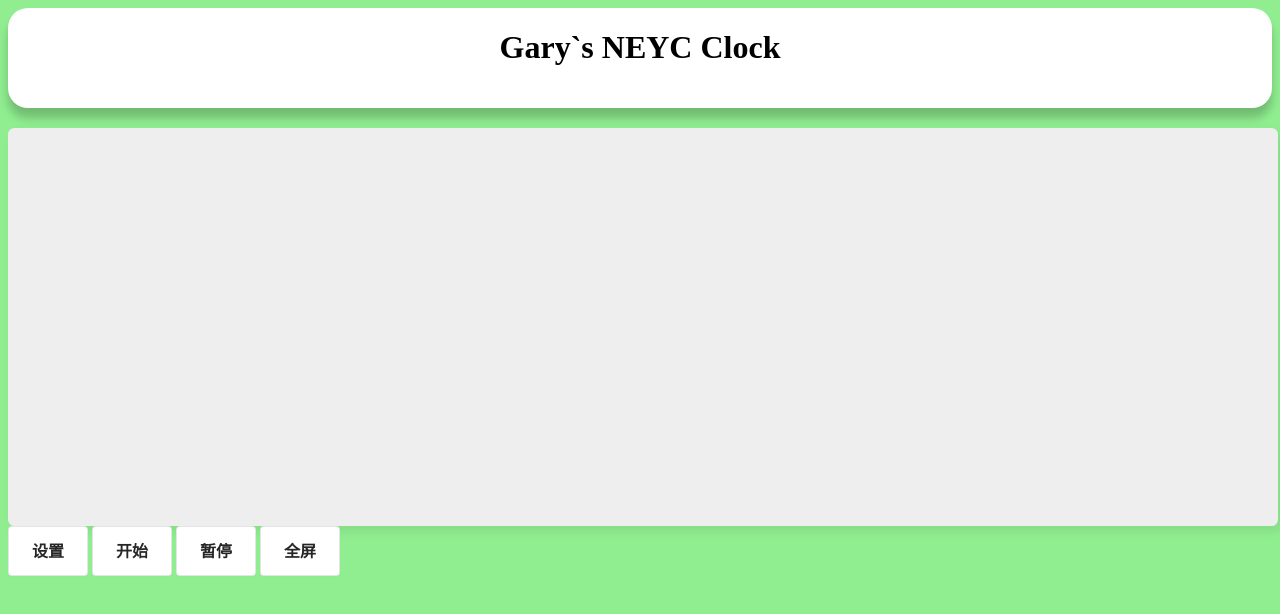
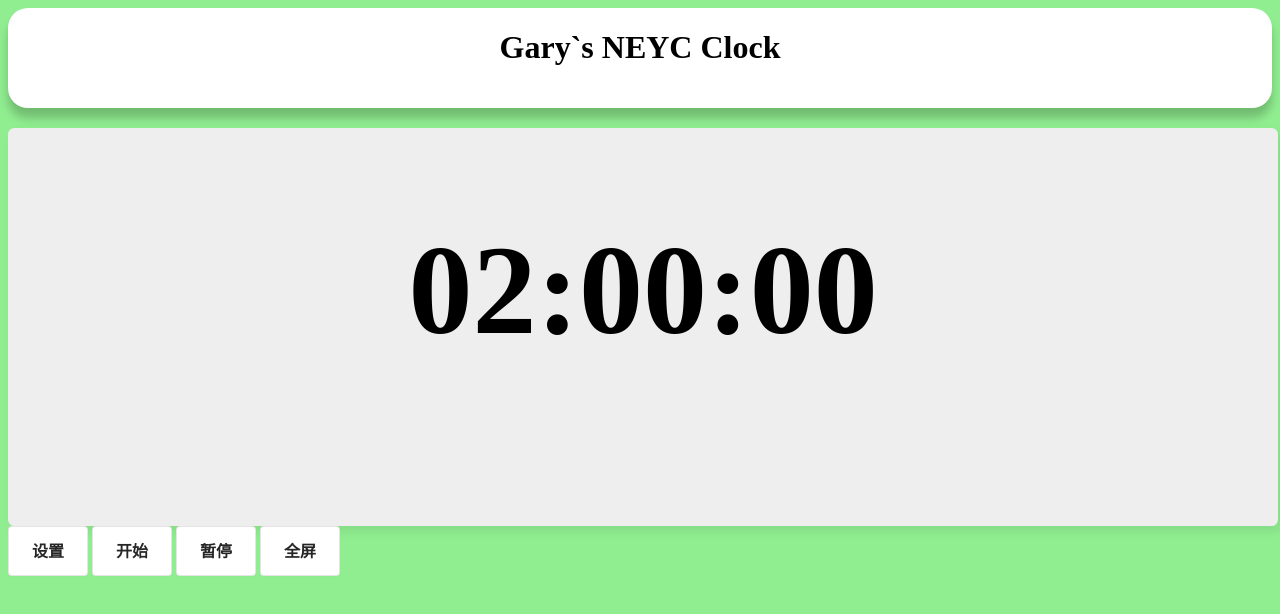
Before and after one commit to Gary-0925/nClock, a plain HTML site: page index.html in a window 1280 px wide. Drawn offline with Linux system fonts and the light colour scheme.

Commit message:
Update index.html
做了小改进

```diff
--- a/index.html
+++ b/index.html
@@ -82,7 +82,9 @@
 	</div>
 	<div style="height: 20px;"></div>
 		<div id="countbar" class="bar">
-			<h1 id="countdown" style="text-align: center; padding-top: -0px;"></h1>
+			<h1 id="countdown" style="text-align: center; padding-top: -0px;">
+				02:00:00
+			</h1>
 			<script>
 				var wid = Math.floor(window.innerWidth / 5);
 				//if (wid >= 200) wid = 200;
@@ -133,6 +135,7 @@
 				if (h >= 0 && m >= 0 && s >= 0) {
 					time = parseInt(h) * 60 * 60 + parseInt(m) * 60 + parseInt(s);
 					CountDown();
+					doing = false;
 				}
 			}
 
```
